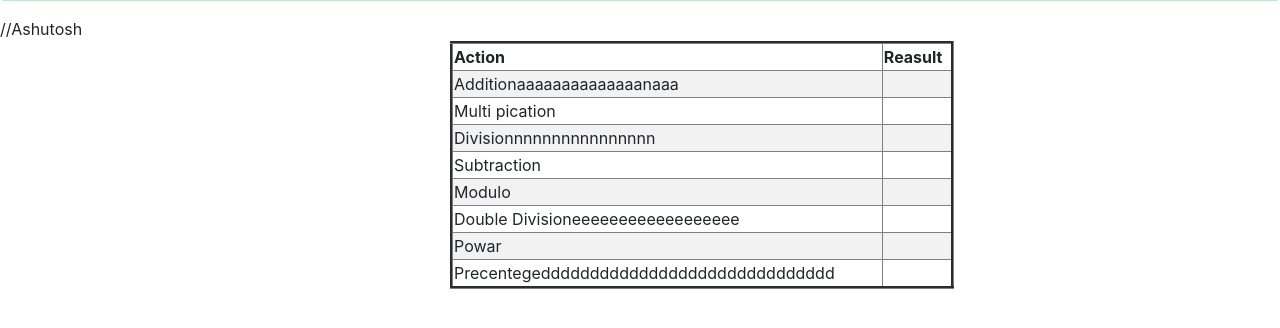
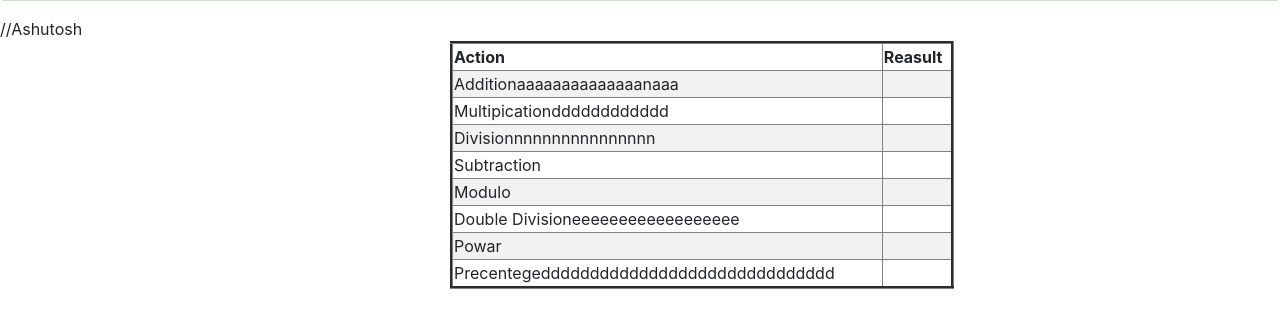
Before and after one commit to Ashutosh1292/Calculator, a Django app: template calc_app/templates/all.html in a window 1280 px wide. Shown: the part 105-433 px from the top of the page. Run offline with Django 3.2, Linux system fonts and the light colour scheme; the template is opened without the code that fills it, so the values that code supplies are empty; some libraries are stand-ins or nearby versions.

Commit message:
i cn do it

```diff
--- a/calc_app/templates/all.html
+++ b/calc_app/templates/all.html
@@ -19,7 +19,7 @@
       <td>{{Addition}}</td>
     </tr>
     <tr>
-      <td>Multi       pication</td>
+      <td>Multipicationdddddddddddd</td>
       <td>{{Multipication}}</td>
     </tr>
     <tr>
```
